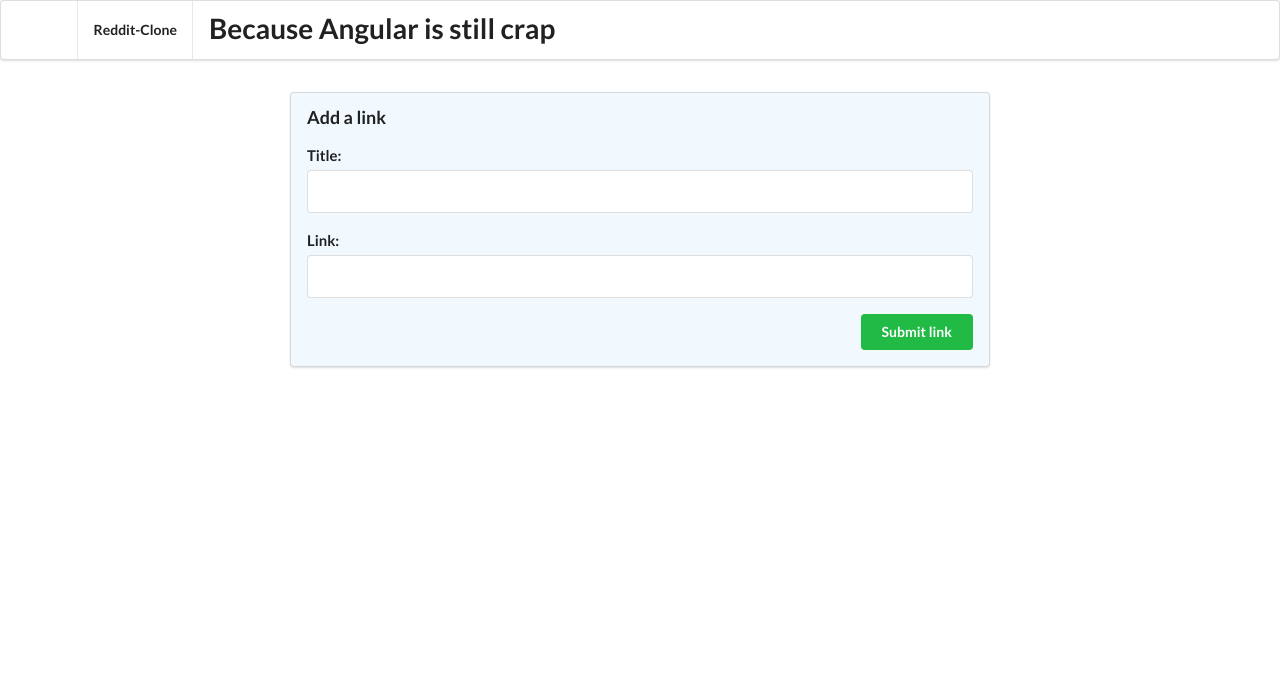
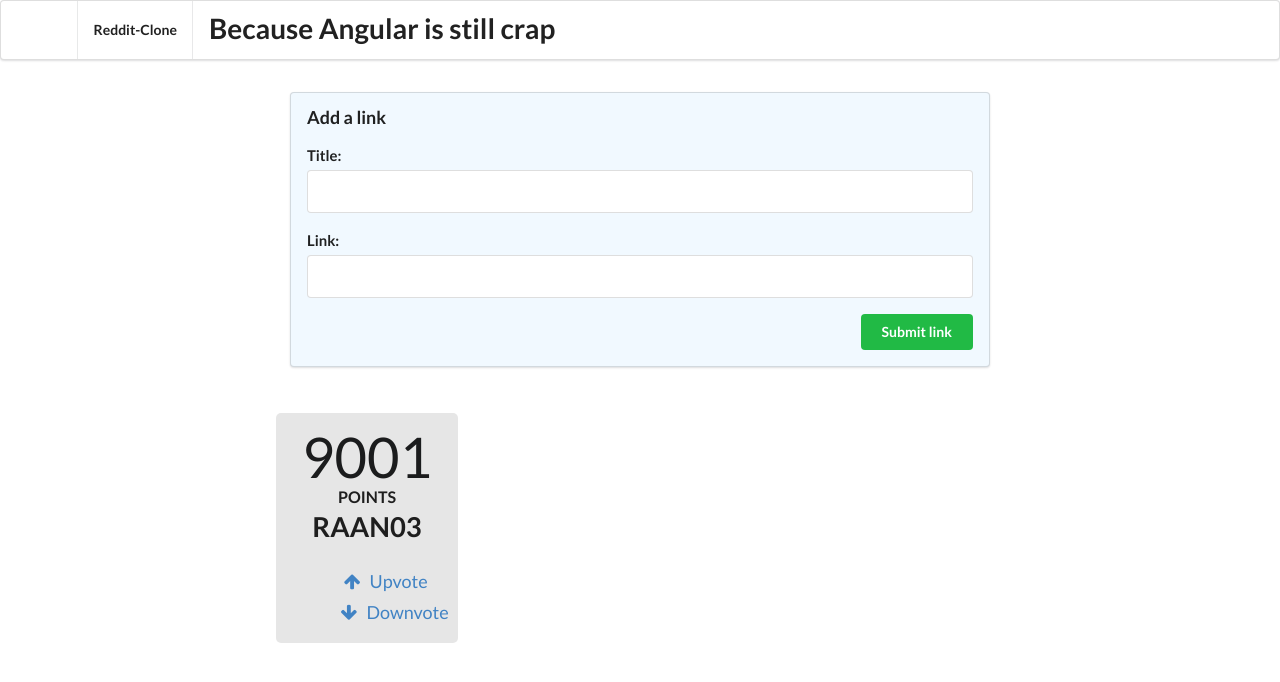
Before and after one commit to Raan03/Playground, an Angular app in the folder Angular/Reddit-Clone/: page / in a window 1280 px wide. Shown: the top 682 px of the page. Built offline with nearby package versions, Linux system fonts and the light colour scheme.

Commit message:
Adding Votes UI

```diff
--- a/Angular/Reddit-Clone/src/app/app.component.html
+++ b/Angular/Reddit-Clone/src/app/app.component.html
@@ -14,3 +14,6 @@
 		Submit link
 	</button>
 </form>
+<div class="ui grid posts">
+	<app-article></app-article>
+</div>
--- a/Angular/Reddit-Clone/src/app/app.module.ts
+++ b/Angular/Reddit-Clone/src/app/app.module.ts
@@ -2,10 +2,12 @@
 import { NgModule } from '@angular/core';
 
 import { AppComponent } from './app.component';
+import { ArticleComponent } from './article/article.component';
 
 @NgModule({
   declarations: [
-    AppComponent
+    AppComponent,
+    ArticleComponent
   ],
   imports: [
     BrowserModule
--- /dev/null
+++ b/Angular/Reddit-Clone/src/app/article/article.component.html
@@ -0,0 +1,29 @@
+<div class="four wide column center aligned votes">
+	<div class="ui statistic">
+		<div class="value">
+			{{ votes }}
+		</div>
+		<div class="label">
+			Points
+		</div>
+	<div>
+</div>
+<div class="twelve wide column">
+	<a class="ui large header" href="{{ link }}">
+		{{ title }}
+	</a>
+	<ul class="ui big horizontal list voters">
+		<li class="item">
+			<a href (click)="voteUp()">
+				<i class="arrow up icon"></i>
+				Upvote
+			</a>
+		</li>
+		<li class="item">
+			<a href (click)="voteDown()">
+				<i class="arrow down icon"></i>
+				Downvote
+			</a>
+		</li>
+	</ul>
+</div>
--- /dev/null
+++ b/Angular/Reddit-Clone/src/app/article/article.component.ts
@@ -0,0 +1,32 @@
+import { Component, OnInit, HostBinding } from '@angular/core';
+
+@Component({
+  selector: 'app-article',
+  templateUrl: './article.component.html',
+  styleUrls: ['./article.component.css']
+})
+export class ArticleComponent implements OnInit {
+  @HostBinding('attr.class') cssClass = 'row';
+  votes: number;
+  title: string;
+  link: string;
+
+  constructor() {
+	  this.title = "RAAN03";
+	  this.link = "http://www.raan03.be";
+	  this.votes = 9001;
+
+	  }
+
+	voteUp() : boolean{
+		this.votes += 1;
+		return false;
+	}
+	voteDown() : boolean{
+		this.votes -= 1;
+		return false;
+	}
+  ngOnInit() {
+  }
+
+}
```
Also changed, not shown: Angular/Reddit-Clone/src/app/article/article.model.ts (added, +11 -0 lines), Angular/Reddit-Clone/src/app/article/article.component.css (added), 1 other file (tests, documents, lock files or other folders).
